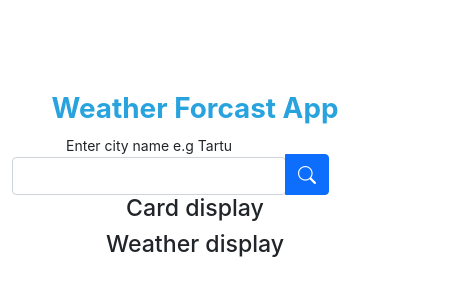
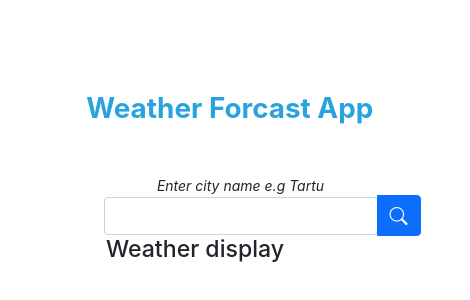
Before and after one commit to gloriaconcepto/web-open-api, a React (Create React App) app: page / in a window 390 px wide. Shown: the part 136-436 px from the top of the page, 470 px wide, since content can reach past the window. Built offline with nearby package versions, Linux system fonts and the light colour scheme.

Commit message:
Basics responsive design for search bar component

```diff
--- a/src/App.css
+++ b/src/App.css
@@ -1,13 +1,45 @@
 .App {
   text-align: center;
+
 }
 
 .weather-header{
   color:#29a3de;
   font-weight:bolder;
+
 }
 
 .search-bar-button{
   height: fit-content;
-  margin-top: 21px;
+  margin-top: 22px;
 }
+
+.position-search-bar{
+  margin-left: 38%;
+}
+
+
+@media (max-width:480px)  {
+  .position-search-bar{
+    margin-left: 25%;
+  }
+  .weather-header{
+    margin-left: 19%;
+  }
+}
+@media (min-width:481px)  and (max-width:600px){
+  .position-search-bar{
+    margin-left: 38%;
+  }
+  .weather-header{
+     margin-left: 18%;
+  }
+}
+@media (min-width:601px)  and (max-width:800px) {
+  .position-search-bar{
+
+    margin-left: 26%;
+  }
+}
+@media (min-width:1025px) { /* big landscape tablets, laptops, and desktops */ }
+@media (min-width:1281px) { /* hi-res laptops and desktops */ }
--- a/src/pages/DashBoard.js
+++ b/src/pages/DashBoard.js
@@ -5,13 +5,15 @@ import SearchBarComponent from "../utilities/SearchBar";
 const ManageDashBoard = memo((props) => {
     return (
         <section className="col-12">
-            <h1 className="weather-header">Weather Forcast App</h1>
+            <h1 className="weather-header" style={{ marginBottom: "3rem" }}>
+                Weather Forcast App
+            </h1>
             <section>
-                <SearchBarComponent/>
+                <SearchBarComponent />
             </section>
-            <section>
+            {/* <section>
                 <CardDisplay />
-            </section>
+            </section> */}
             <section>
                 <WeatherChart />
             </section>
--- a/src/utilities/SearchBar.js
+++ b/src/utilities/SearchBar.js
@@ -2,9 +2,9 @@ import React, { memo, useEffect, useMemo, useState } from "react";
 
 const SearchBarComponent = (props) => {
     return (
-        <div className="input-group">
+        <div className="input-group position-search-bar">
             <div className="form-outline">
-                <small className="form-label" for="form1">
+                <small className="form-label" for="form1" style={{ fontStyle: "italic" }}>
                     Enter city name e.g Tartu
                 </small>
                 <input type="text" id="form1" className="form-control" />
```
